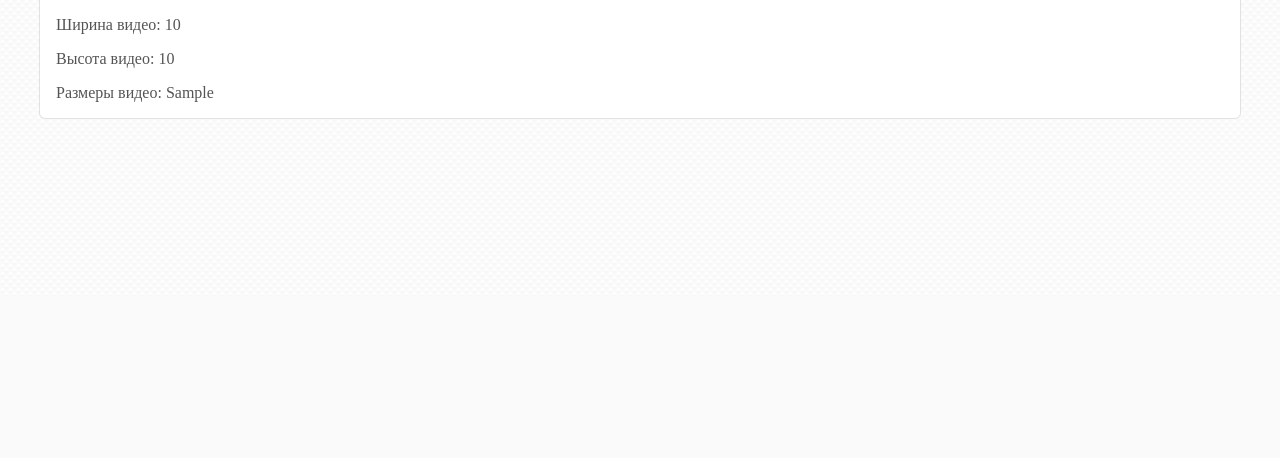
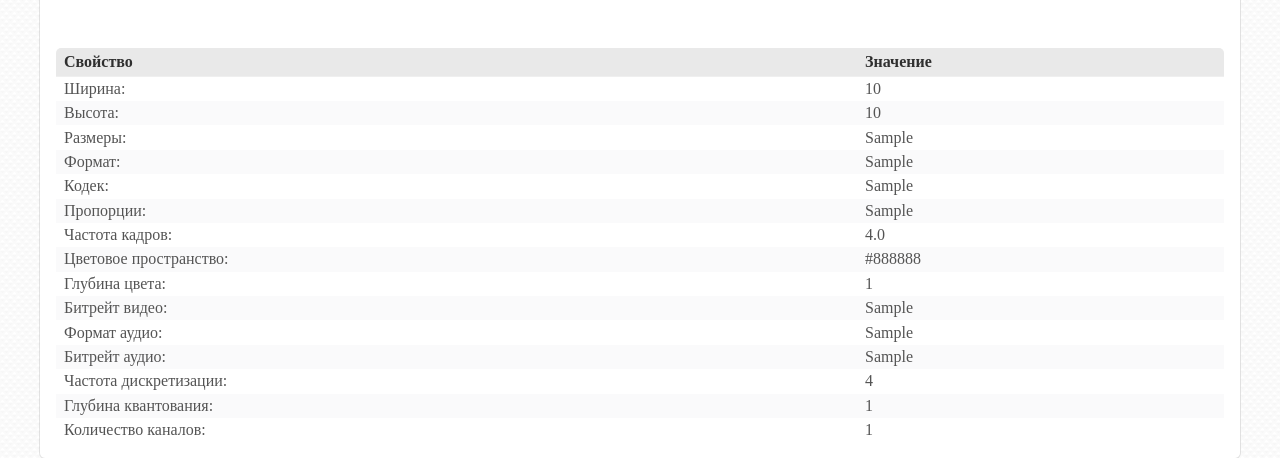
Before and after one commit to MasterGowen/moonrain, a Django app: page /videos/1/ in a window 1280 px wide. Shown: the part 504-962 px from the top of the page. Before the commit the page ends 623 px from the top, so only its background shows below. Run offline with Django 3.2, Linux system fonts and the light colour scheme; tables that the repository leaves empty hold one stand-in row (values such as "Sample post"); parts of the project's set-up code (start-up, migrations or seed data) failed here and were passed over; some libraries are stand-ins or nearby versions.

Commit message:
Add tech info about video

```diff
--- a/moonrain/videos/views.py
+++ b/moonrain/videos/views.py
@@ -67,10 +67,27 @@ def new_video(request):
             def analysis(video):
                 mediainfoobject = MediaInfo.parse(str(settings.BASE_DIR) + str(os.path.normpath(video.videofile.url)))
                 for track in mediainfoobject.tracks:
+                    if track.track_type == 'General':
+                        video.format = track.format
+                        video.filesize = track.filesize
+                        video.duration = track.duration
                     if track.track_type == 'Video':
                         video.width = track.width
                         video.height = track.height
                         video.resolution = str(video.width) + 'x' + str(video.height)
+                        video.vcodec = track.codec
+                        video.aspect = track.display_aspect_ratio
+                        video.framerate = track.frame_rate
+                        video.colorspace = track.color_space
+                        video.bitdepth = track.bit_depth
+                        video.vbitrate = track.bit_rate
+                    if track.track_type == 'Audio':
+                        video.acodec = track.format
+                        video.abitrate = track.bit_rate
+                        video.asamplingrate = track.asampling_rate
+                        video.abitdepth = track.bit_depth
+                        video.channels = track.channel_s
+
                         video.save()
                 return video
 
--- a/templates/videos/video.html
+++ b/templates/videos/video.html
@@ -18,8 +18,135 @@
         <source src="{{ video.videofile.url }}" type='video/mp4'>
         <p class="vjs-no-js">To view this video please enable JavaScript, and consider upgrading to a web browser that <a href="http://videojs.com/html5-video-support/" target="_blank">supports HTML5 video</a></p>
     </video>
-    <p>Ширина видео: {{ video.width }}</p>
-    <p>Высота видео: {{ video.height }}</p>
-    <p>Размеры видео: {{ video.resolution }}</p>
+    <table class="ui blue compact table">
+        <thead>
+        <tr>
+            <th>Свойство</th>
+            <th>Значение</th>
+        </tr>
+        </thead>
+        <tbody>
+        {% if video.width != None %}
+        <tr>
+            <td>Ширина:</td>
+            <td>{{ video.width }}</td>
+        </tr>
+        {% endif %}
+
+
+        {% if video.height != None %}
+        <tr>
+            <td>Высота:</td>
+            <td>{{ video.height }}</td>
+        </tr>
+        {% endif %}
+
+
+        {% if video.resolution != None %}
+        <tr>
+            <td>Размеры:</td>
+            <td>{{ video.resolution }}</td>
+        </tr>
+        {% endif %}
+
+
+        {% if video.format != None %}
+        <tr>
+            <td>Формат:</td>
+            <td>{{ video.format }}</td>
+        </tr>
+        {% endif %}
+
+
+        {% if video.vcodec != None %}
+        <tr>
+            <td>Кодек:</td>
+            <td>{{ video.vcodec }}</td>
+        </tr>
+        {% endif %}
+
+
+        {% if video.aspect != None %}
+        <tr>
+            <td>Пропорции:</td>
+            <td>{{ video.aspect }}</td>
+        </tr>
+        {% endif %}
+
+
+        {% if video.framerate != None %}
+        <tr>
+            <td>Частота кадров:</td>
+            <td>{{ video.framerate }}</td>
+        </tr>
+        {% endif %}
+
+
+        {% if video.colorspace != None %}
+        <tr>
+            <td>Цветовое пространство:</td>
+            <td>{{ video.colorspace }}</td>
+        </tr>
+        {% endif %}
+
+
+        {% if video.bitdepth != None %}
+        <tr>
+            <td>Глубина цвета:</td>
+            <td>{{ video.bitdepth }}</td>
+        </tr>
+        {% endif %}
+
+
+        {% if video.vbitrate != None %}
+        <tr>
+            <td>Битрейт видео:</td>
+            <td>{{ video.vbitrate }}</td>
+        </tr>
+        {% endif %}
+
+
+        {% if video.acodec != None %}
+        <tr>
+            <td>Формат аудио:</td>
+            <td>{{ video.acodec }}</td>
+        </tr>
+        {% endif %}
+
+
+        {% if video.abitrate != None %}
+        <tr>
+            <td>Битрейт аудио:</td>
+            <td>{{ video.abitrate }}</td>
+        </tr>
+        {% endif %}
+
+
+        {% if video.asamplingrate != None %}
+        <tr>
+            <td>Частота дискретизации:</td>
+            <td>{{ video.asamplingrate }}</td>
+        </tr>
+        {% endif %}
+
+
+        {% if video.abitdepth != None %}
+        <tr>
+            <td>Глубина квантования:</td>
+            <td>{{ video.abitdepth }}</td>
+        </tr>
+        {% endif %}
+
+
+        {% if video.channels != None and video.channels != '' %}
+        <tr>
+            <td>Количество каналов:</td>
+            <td>{{ video.channels }}</td>
+        </tr>
+        {% endif %}
+
+        </tbody>
+    </table>
+
 </section>
 {% endblock %}
```
